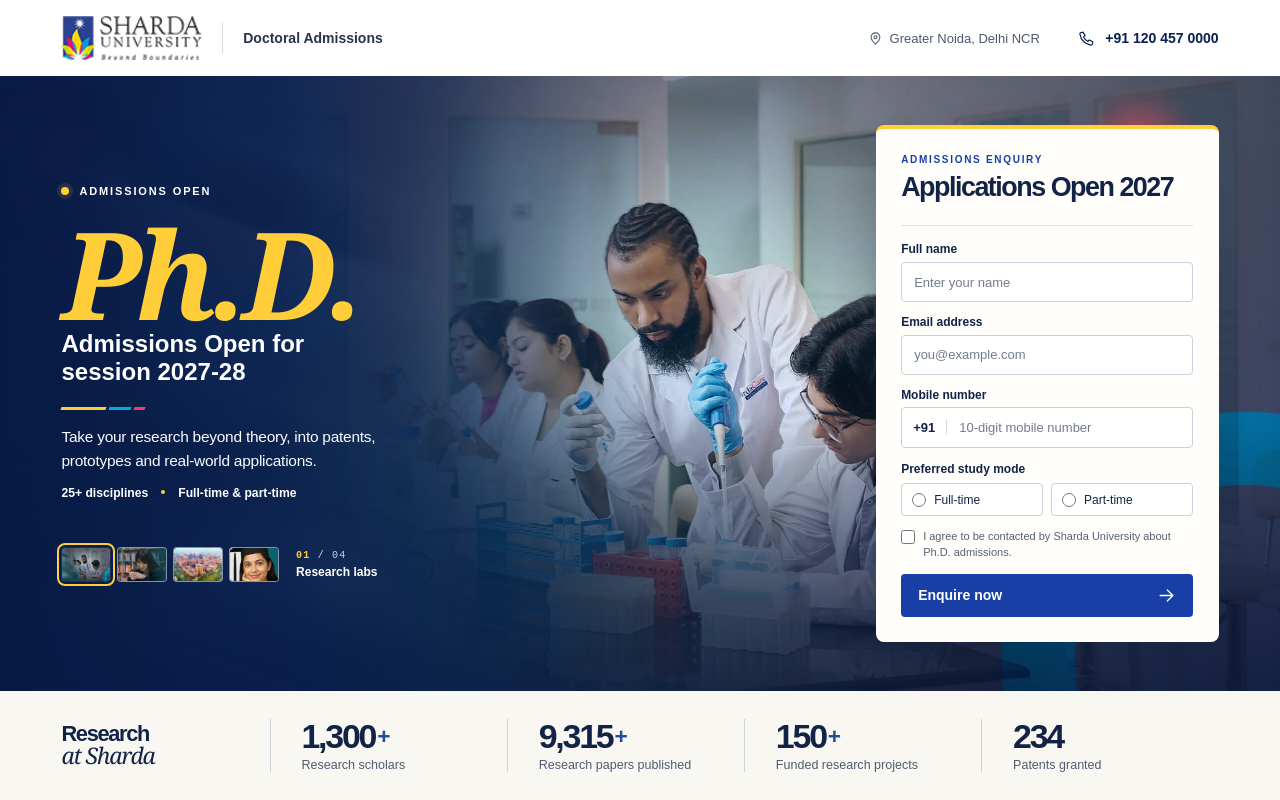
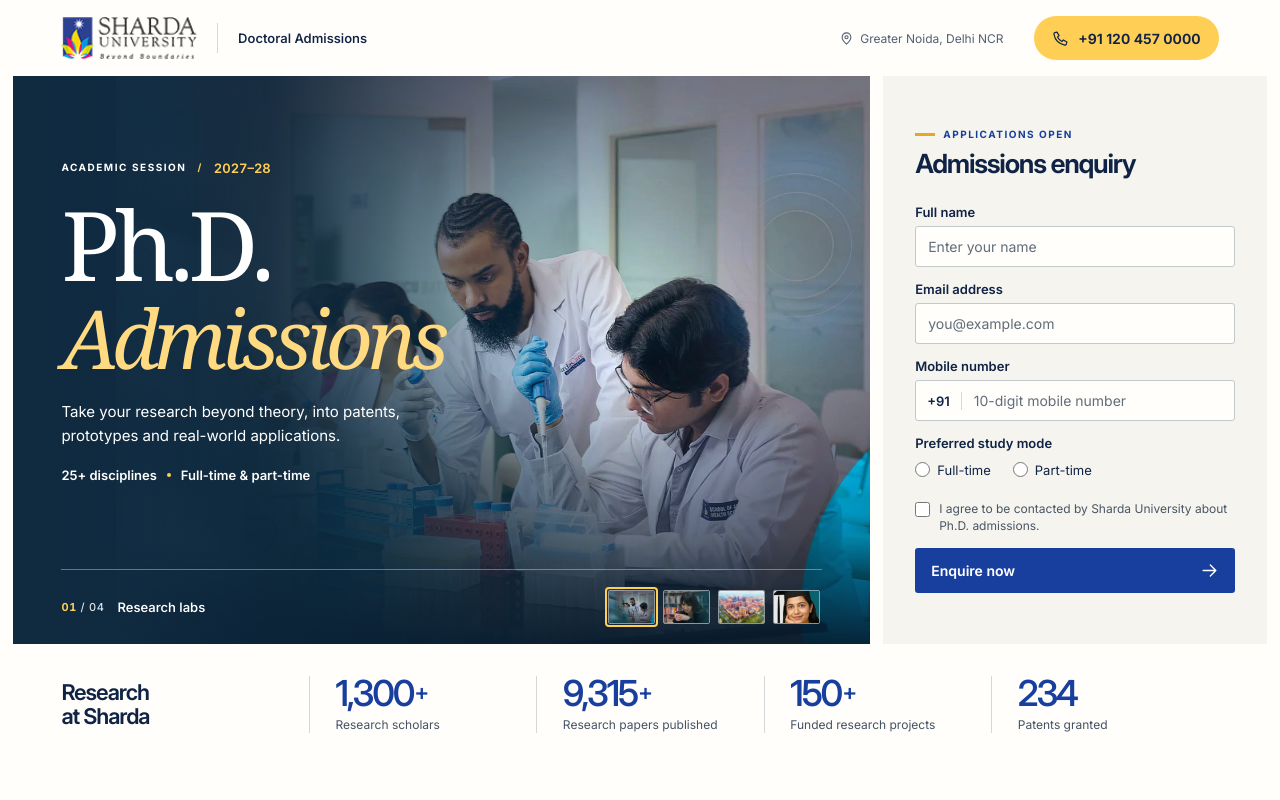
Before and after one commit to ab-dwv/phd-landing-page, a plain HTML site: page index.html in a window 1280 px wide. Drawn offline with Linux system fonts and the light colour scheme; a web font is replaced by a local one.

Commit message:
Second Iteration

```diff
--- a/index.html
+++ b/index.html
@@ -7,7 +7,7 @@
   <title>Ph.D. Admissions | Sharda University</title>
   <meta name="description" content="Explore full-time and part-time Ph.D. programmes across more than 25 disciplines at Sharda University, Greater Noida.">
   <link rel="icon" href="data:,">
-  <link rel="preload" href="assets/dm-sans.ttf" as="font" type="font/ttf" crossorigin>
+  <link rel="preload" href="assets/inter-variable.woff2" as="font" type="font/woff2" crossorigin>
   <link rel="stylesheet" href="styles.css">
   <script src="app.js" defer></script>
 </head>
@@ -21,19 +21,20 @@
   <header class="masthead">
     <div class="identity">
       <img class="wordmark" src="assets/sharda-logo.png" width="130" height="40" alt="Sharda University">
-      <span class="identity-rule"></span>
+      <span class="identity-rule" aria-hidden="true"></span>
       <span class="department">Doctoral Admissions</span>
     </div>
     <div class="header-details">
       <span class="location"><svg class="icon"><use href="#pin"/></svg> Greater Noida, Delhi NCR</span>
       <a class="helpline" href="tel:+911204570000" aria-label="Call the admissions helpline on +91 120 457 0000">
-        <svg class="icon"><use href="#phone"/></svg><span>+91 120 457 0000</span>
+        <svg class="icon" aria-hidden="true"><use href="#phone"/></svg><span>+91 120 457 0000</span>
       </a>
     </div>
   </header>
 
   <main>
     <section class="hero" aria-labelledby="programme-title">
+      <div class="story">
         <div class="photographs" aria-hidden="true">
           <div class="scene lab is-active" data-scene="lab"><img src="assets/banner2.webp" alt="" fetchpriority="high"></div>
           <div class="scene library" data-scene="library">
@@ -46,32 +47,30 @@
         </div>
         <div class="photo-wash" aria-hidden="true"></div>
 
-      <div class="hero-layout">
         <div class="intro">
-          <div class="open-status"><span></span>Admissions open</div>
-          <h1 id="programme-title"><em><span class="degree">Ph.D.</span></em> Admissions Open for <br> session 2027-28</h1>
-          <div class="brand-rule" aria-hidden="true"><i></i><i></i><i></i></div>
-          <p class="summary">Take your research beyond theory, into patents,<br>prototypes and real-world applications.</p>
+          <p class="session"><span>Academic session</span> 2027–28</p>
+          <h1 id="programme-title">Ph.D.<br><em>Admissions</em></h1>
+          <p class="summary">Take your research beyond theory, into patents, prototypes and real-world applications.</p>
           <ul class="programme-facts" aria-label="Programme details">
             <li>25+ disciplines</li><li>Full-time &amp; part-time</li>
           </ul>
 
+        </div>
         <div class="gallery" role="group" aria-label="Choose a Sharda University photograph">
+          <div class="photo-credit" aria-live="polite" aria-atomic="true"><span class="photo-count"><b>01</b> / 04</span><span class="photo-caption">Research labs</span></div>
           <div class="thumbnails">
             <button class="thumb lab-thumb" type="button" data-photo="lab" data-caption="Research labs" aria-label="Show research labs" aria-pressed="true"><img src="assets/banner2.webp" alt=""></button>
             <button class="thumb" type="button" data-photo="library" data-caption="In the library" aria-label="Show the library" aria-pressed="false"><svg viewBox="926 117 485 540" preserveAspectRatio="xMidYMid slice" aria-hidden="true"><image href="assets/banner1.webp" width="2069" height="993"/></svg></button>
             <button class="thumb" type="button" data-photo="campus" data-caption="Greater Noida campus" aria-label="Show the Greater Noida campus" aria-pressed="false"><img src="assets/sharda.webp" alt=""></button>
             <button class="thumb" type="button" data-photo="graduate" data-caption="Research community" aria-label="Show the research community" aria-pressed="false"><svg viewBox="18 284 252 310" preserveAspectRatio="xMidYMid slice" aria-hidden="true"><image href="assets/banner3.webp" width="2069" height="993"/></svg></button>
           </div>
-            <div class="photo-credit" aria-live="polite" aria-atomic="true"><span class="photo-count"><b>01</b> / 04</span><span class="photo-caption">Research labs</span></div>
         </div>
       </div>
 
       <aside class="enquiry" aria-labelledby="enquiry-title">
         <div class="form-intro">
-            <p class="eyebrow">Admissions enquiry</p>
-            <h2 id="enquiry-title">Applications Open 2027</h2>
-            <p></p>
+          <p class="eyebrow">Applications open</p>
+          <h2 id="enquiry-title">Admissions enquiry</h2>
         </div>
         <form id="enquiry-form">
           <label class="field">Full name<input id="full-name" name="name" autocomplete="name" required maxlength="120" pattern=".*\S.*" placeholder="Enter your name"></label>
@@ -93,10 +92,9 @@
           <button type="button" class="cta" id="edit-enquiry">Edit enquiry <svg class="icon" aria-hidden="true"><use href="#arrow"/></svg></button>
         </div>
       </aside>
-      </div>
     </section>
     <aside class="research-band" aria-labelledby="research-title">
-      <h2 id="research-title">Research<br><em>at Sharda</em></h2>
+      <h2 id="research-title">Research <span>at Sharda</span></h2>
       <dl class="statistics">
         <div><dt>Research scholars</dt><dd>1,300<span>+</span></dd></div>
         <div><dt>Research papers published</dt><dd>9,315<span>+</span></dd></div>
--- a/styles.css
+++ b/styles.css
@@ -1,157 +1,215 @@
 @font-face {
-  font-family: "DM Sans";
+  font-family: Inter;
+  src: url("assets/inter-variable.woff2") format("woff2");
   font-style: normal;
-  font-weight: 100 1000;
+  font-weight: 100 900;
   font-display: swap;
-  src: url("assets/dm-sans.ttf") format("truetype");
 }
 
 :root {
-  --navy: #0a1f52;
-  --blue: #173fa6;
-  --gold: #ffce38;
+  --ink: #102345;
+  --blue: #183f9d;
+  --gold: #ffce55;
   --paper: #fffefb;
-  --ink: #132348;
-  --gutter: clamp(36px, 4.8vw, 100px);
-  --header-height: clamp(68px, 9.5vh, 92px);
-  --band-height: clamp(96px, 13.6vh, 142px);
-  font-family: "DM Sans", Arial, sans-serif;
+  --line: #d5d8d9;
+  --edge: clamp(8px, 1vw, 18px);
+  --pad: clamp(24px, 3.8vw, 76px);
+  font-family: Inter, Arial, sans-serif;
   color: var(--ink);
   background: var(--paper);
 }
 
 *, *::before, *::after { box-sizing: border-box; }
-body { margin: 0; min-width: 980px; }
+body, h1, h2, p, dl, dd { margin: 0; }
 button, input { font: inherit; }
-button, a, label:has(input[type="radio"]), label:has(input[type="checkbox"]) { -webkit-tap-highlight-color: transparent; }
 button { cursor: pointer; }
-button:focus-visible, a:focus-visible { outline: 3px solid #00a6d0; outline-offset: 4px; }
+button:focus-visible, a:focus-visible, input:focus-visible {
+  outline: 3px solid #1684b8;
+  outline-offset: 3px;
+}
 [hidden] { display: none !important; }
 .symbols { position: absolute; width: 0; height: 0; overflow: hidden; }
-.icon { width: 17px; height: 17px; fill: none; stroke: currentColor; stroke-width: 1.65; stroke-linecap: round; stroke-linejoin: round; }
+.icon { width: 17px; height: 17px; fill: none; stroke: currentColor; stroke-width: 1.7; stroke-linecap: round; stroke-linejoin: round; }
 
+/* The masthead and numbers align to the text inside the photo. */
 .masthead {
-  height: var(--header-height);
-  padding: 0 var(--gutter);
-  display: flex;
-  align-items: center;
-  justify-content: space-between;
-  background: #fff;
+  min-height: clamp(76px, 9vh, 98px);
+  padding: 12px calc(var(--edge) + var(--pad));
+  display: flex; justify-content: space-between; align-items: center; gap: 16px;
 }
 .identity, .header-details, .helpline, .location { display: flex; align-items: center; }
-.wordmark { width: clamp(130px, 11vw, 164px); height: auto; }
-.identity-rule { width: 1px; height: 30px; background: #d6dae2; margin: 0 20px; }
-.department { color: #28334d; font-size: 14px; font-weight: 600; }
-.header-details { gap: clamp(24px, 3vw, 48px); }
-.location { gap: 7px; color: #4e586d; font-size: 13px; }
+.wordmark { display: block; width: clamp(132px, 10.6vw, 164px); height: auto; }
+.identity-rule { width: 1px; height: 30px; margin-inline: 20px; background: var(--line); }
+.department { font-size: 13px; font-weight: 560; }
+.header-details { gap: clamp(16px, 2.4vw, 40px); }
+.location { gap: 6px; color: #526071; font-size: 12px; }
 .location .icon { width: 15px; height: 15px; }
-.helpline { gap: 10px; color: var(--navy); text-decoration: none; font-size: 14px; font-weight: 700; }
-.helpline:hover { text-decoration: underline; text-underline-offset: 4px; }
+.helpline {
+  min-height: 44px; padding: 10px 18px; gap: 9px;
+  border-radius: 999px; background: var(--gold); color: var(--ink);
+  font-size: 14px; font-weight: 650; text-decoration: none; white-space: nowrap;
+}
+.helpline:hover { background: #ffbd32; }
 
-.hero { position: relative; isolation: isolate; background: var(--navy); color: #fff; }
-.photographs, .photo-wash, .scene { position: absolute; inset: 0; pointer-events: none; }
-.photographs { overflow: hidden; z-index: -3; }
-.scene { opacity: 0; transition: opacity .65s ease; }
+.hero {
+  margin-inline: var(--edge); display: grid; column-gap: var(--edge);
+  grid-template-columns: minmax(0, 1fr) clamp(330px, 30vw, 505px);
+}
+.story {
+  min-width: 0; min-height: clamp(530px, 71svh, 750px);
+  position: relative; isolation: isolate; overflow: hidden;
+  display: grid; grid-template-rows: 1fr auto;
+  padding: 0 var(--pad); color: #fff; background: #102a40;
+}
+.photographs, .scene, .photo-wash { position: absolute; inset: 0; pointer-events: none; }
+.photographs { z-index: -2; left: 12%; overflow: hidden; }
+.scene { opacity: 0; transition: opacity .35s ease; }
 .scene.is-active { opacity: 1; }
 .scene img, .scene svg { width: 100%; height: 100%; display: block; object-fit: cover; }
-.scene.lab img { object-position: 50% 43%; filter: brightness(1.23) saturate(1.02); }
-.scene.campus img { object-position: 50% 47%; }
-.scene.library, .scene.graduate { left: 32%; right: 22%; }
-.scene.library svg, .scene.graduate svg { mask-image: linear-gradient(90deg, transparent, #000 25%, #000 87%, transparent); }
+.scene.lab img { object-position: 56% 42%; filter: brightness(1.22) saturate(1.1); }
+.scene.campus img { object-position: 54% 45%; }
+.scene.library, .scene.graduate { left: 36%; mask-image: linear-gradient(90deg, transparent, #000 20%); }
 .photo-wash {
-  z-index: -2;
-  background: linear-gradient(90deg, rgba(7,25,69,.96) 0%, rgba(9,29,76,.91) 22%, rgba(10,32,77,.65) 34%, rgba(11,30,62,.06) 52%, rgba(9,26,60,.05) 68%, rgba(8,24,58,.48) 100%),
-    linear-gradient(0deg, rgba(6,20,54,.72), transparent 46%);
+  z-index: -1;
+  background: linear-gradient(90deg, #102a40 3%, rgba(16,42,64,.97) 12%, rgba(12,36,57,.85) 30%, rgba(12,36,57,.42) 49%, transparent 72%),
+              linear-gradient(0deg, rgba(6,25,42,.91), rgba(6,25,42,.34) 19%, transparent 48%);
 }
-.hero-layout {
-  min-height: max(516px, calc(100svh - var(--header-height) - var(--band-height)));
-  padding: clamp(20px, 3.4vh, 44px) var(--gutter);
-  display: grid;
-  grid-template-columns: minmax(0, 1fr) clamp(317px, 26.8vw, 414px);
-  align-items: center;
-  gap: 24px;
+.intro { align-self: center; padding-block: clamp(38px, 5vh, 70px); }
+.session, .eyebrow { display: flex; align-items: center; gap: 11px; }
+.session { font-size: 13px; font-weight: 620; color: var(--gold); font-variant-numeric: tabular-nums; }
+.session span, .eyebrow { font-size: 10px; font-weight: 700; line-height: 1.5; letter-spacing: .15em; text-transform: uppercase; }
+.session span { color: #fff; }
+.session span::after { content: "/"; color: var(--gold); margin-left: 11px; }
+h1 {
+  margin: clamp(22px, 3vh, 36px) 0 24px;
+  font: 400 clamp(76px, 7.5vw, 138px)/.92 Georgia, "Times New Roman", serif;
+  letter-spacing: -.055em;
 }
-.intro { width: max-content; max-width: 100%; padding: 5px 0; }
-.open-status { display: flex; align-items: center; gap: 10px; font-weight: 700; font-size: 11px; letter-spacing: .17em; text-transform: uppercase; }
-.open-status span { width: 8px; height: 8px; border-radius: 50%; background: var(--gold); box-shadow: 0 0 0 4px #ffce381c; }
-h1 { margin: clamp(14px, 2.5vh, 28px) 0 0; }
-.degree { display: block; font-size: clamp(96px, min(9.5vw, 17vh), 170px); line-height: .93; letter-spacing: -.045em; font-weight: 760; }
-h1 em { display: block; font: italic 400 clamp(55px, min(5.55vw, 9vh), 97px)/1.06 Georgia, "Times New Roman", serif; color: var(--gold); letter-spacing: -.065em; }
-.brand-rule { display: flex; width: 84px; height: 3px; gap: 3px; margin: clamp(15px, 2.7vh, 32px) 0 15px; transform: skewX(-21deg); }
-.brand-rule i:nth-child(1) { flex: 4; background: var(--gold); }
-.brand-rule i:nth-child(2) { flex: 2; background: #00acdf; }
-.brand-rule i:nth-child(3) { flex: 1; background: #ee416a; }
-.summary { font-size: clamp(15px, 1.21vw, 20px); line-height: 1.52; letter-spacing: -.016em; color: #fcfcff; margin: 0; }
-.programme-facts { display: flex; align-items: center; gap: 13px; margin: 14px 0 0; padding: 0; list-style: none; font-size: clamp(12px, .95vw, 15px); font-weight: 650; }
-.programme-facts li + li::before { content: ""; display: inline-block; width: 4px; height: 4px; border-radius: 50%; background: var(--gold); margin: 0 13px 3px 0; }
-.gallery { display: flex; align-items: center; gap: 17px; margin-top: clamp(26px, 5.8vh, 78px); }
-.thumbnails { display: flex; gap: 6px; }
-.thumb { position: relative; width: clamp(45px, 3.9vw, 64px); aspect-ratio: 1.4; border: 1px solid #ffffff7a; border-radius: 4px; padding: 0; background: #173054; transition: transform .18s ease; }
-.thumb img, .thumb svg { width: 100%; height: 100%; display: block; object-fit: cover; border-radius: 3px; }
-.lab-thumb img { object-position: 66% 50%; }
-.thumb[aria-pressed="true"] { outline: 2px solid var(--gold); outline-offset: 2px; border-color: transparent; }
-.thumb:hover { transform: translateY(-2px); }
-.photo-credit { display: grid; gap: 3px; }
-.photo-count { font: 400 10px/1.2 "Courier New", monospace; letter-spacing: .12em; color: #c8d4ed; }
+h1 em { color: #ffda80; font-size: .85em; font-weight: 400; }
+.summary { max-width: 36ch; font-size: clamp(15px, 1.18vw, 19px); line-height: 1.53; }
+.programme-facts {
+  display: flex; flex-wrap: wrap; gap: 0 10px; align-items: center;
+  padding: 0; margin: 19px 0 0; list-style: none;
+  color: #fff; font-size: 13px; line-height: 1.5; font-weight: 600;
+}
+.programme-facts li + li::before { content: ""; display: inline-block; width: 4px; height: 4px; border-radius: 50%; margin: 0 10px 3px 0; background: var(--gold); }
+.gallery {
+  display: flex; align-items: center; justify-content: space-between; gap: 12px;
+  border-top: 1px solid #ffffff59; padding-block: 15px;
+}
+.photo-credit { display: flex; align-items: center; flex-wrap: wrap; gap: 4px 13px; }
+.photo-count { color: #dde4e8; font-size: 11px; font-weight: 500; letter-spacing: .06em; font-variant-numeric: tabular-nums; }
 .photo-count b { color: var(--gold); }
-.photo-caption { font-size: 12px; font-weight: 600; }
+.photo-caption { font-size: 13px; font-weight: 550; }
+.thumbnails { display: flex; gap: 4px; }
+.thumb { display: grid; align-items: center; position: relative; width: 51px; height: 44px; padding: 5px 2px; border: 0; background: transparent; }
+.thumb img, .thumb svg { width: 100%; height: 100%; min-height: 0; display: block; object-fit: cover; border: 1px solid #ffffff82; border-radius: 2px; }
+.thumb[aria-pressed="true"]::after { content: ""; position: absolute; inset: 2px -1px; border: 2px solid var(--gold); border-radius: 4px; }
+.thumb:hover img, .thumb:hover svg { border-color: white; }
+.thumb:focus-visible { outline-color: #fff; }
 
 .enquiry {
-  color: var(--ink);
-  background: var(--paper);
-  padding: clamp(22px, 2vw, 33px);
-  border-radius: 8px;
-  box-shadow: 0 12px 45px #03163132;
-  border-top: 4px solid var(--gold);
+  padding: 30px clamp(24px, 2.5vw, 52px);
+  display: flex; flex-direction: column; justify-content: center;
+  min-width: 0; background: #f5f4ee;
 }
-.form-intro { border-bottom: 1px solid #dcdfe4; padding-bottom: clamp(13px, 2vh, 22px); margin-bottom: clamp(13px, 2vh, 21px); }
-.eyebrow { margin: 0 0 7px; font-size: 10px; letter-spacing: .17em; text-transform: uppercase; font-weight: 800; color: var(--blue); }
-.form-intro h2 { font-size: clamp(25px, 2.1vw, 34px); line-height: 1.12; margin: 0; letter-spacing: -.055em; font-weight: 740; }
-.form-intro p:last-child { font-size: 13px; color: #566074; margin: 7px 0 0; }
-form { display: grid; gap: clamp(10px, 1.62vh, 18px); }
-.field, legend { font-size: 12px; font-weight: 650; line-height: 1.2; }
+.form-intro { margin-bottom: 24px; }
+.eyebrow { color: var(--blue); gap: 8px; }
+.eyebrow::before { content: ""; width: 20px; height: 3px; background: #e5a822; }
+.form-intro h2 { margin-top: 7px; font-size: clamp(25px, 2.06vw, 36px); line-height: 1.13; letter-spacing: -.048em; font-weight: 650; }
+form { display: grid; gap: 13px; }
+.field, legend { font-size: 13px; line-height: 1.4; font-weight: 600; }
 .field { display: grid; gap: 5px; }
 .field > input, .phone-field {
-  width: 100%; height: clamp(36px, 5.05vh, 47px);
-  border: 1px solid #cbd1da; border-radius: 4px;
-  color: var(--ink); background: #fff;
+  width: 100%; min-width: 0; height: 41px; border: 1px solid #c2c9cd;
+  border-radius: 3px; background: var(--paper); color: var(--ink);
 }
-.field input { padding: 0 12px; font-size: 13px; font-weight: 400; min-width: 0; }
-.field input::placeholder { color: #737c8b; opacity: 1; }
-.field > input:focus, .phone-field:focus-within { outline: 2px solid #4069b7; outline-offset: 0; border-color: transparent; }
+.field input { min-width: 0; font-size: 14px; font-weight: 400; padding: 0 12px; }
+.field input::placeholder { color: #616d7b; opacity: 1; }
+.field > input:focus, .phone-field:focus-within { outline: 2px solid var(--blue); outline-offset: 0; border-color: transparent; }
 .phone-field { display: flex; align-items: center; }
-.phone-field .prefix { padding: 0 11px; border-right: 1px solid #d4d9e1; font-size: 13px; }
+.phone-field .prefix { padding: 0 11px; border-right: 1px solid var(--line); font-size: 13px; }
 .phone-field input { flex: 1; height: 100%; border: 0; outline: 0; background: transparent; color: inherit; }
-fieldset { margin: 1px 0 0; padding: 0; border: 0; min-width: 0; }
-legend { padding: 0 0 7px; }
-.study-options { display: flex; gap: 8px; }
-.study-options label { display: flex; align-items: center; gap: 8px; flex: 1; border: 1px solid #cbd1da; border-radius: 4px; min-height: 33px; padding: 5px 10px; font-size: 12px; cursor: pointer; background: white; }
-.study-options label:has(:checked) { border-color: #2857aa; background: #f0f5ff; color: var(--blue); }
-.study-options input, .consent input { margin: 0; accent-color: var(--blue); width: 14px; height: 14px; flex-shrink: 0; }
-.consent { display: flex; gap: 8px; align-items: flex-start; font-size: 11px; line-height: 1.45; color: #566074; cursor: pointer; }
-.consent input { margin-top: 1px; }
-.cta { display: flex; justify-content: space-between; align-items: center; border: 0; width: 100%; border-radius: 4px; min-height: 43px; padding: 11px 17px; color: white; background: var(--blue); font-size: 14px; font-weight: 700; }
-.cta:hover { background: #103185; }
-.cta .icon { width: 19px; height: 19px; transition: transform .18s ease; }
-.cta:hover .icon { transform: translateX(3px); }
+fieldset { margin: 0; padding: 0; border: 0; min-width: 0; }
+legend { padding: 0; }
+.study-options { display: flex; gap: 22px; }
+.study-options label { display: flex; align-items: center; gap: 7px; min-height: 34px; font-size: 13px; cursor: pointer; }
+.study-options input, .consent input { margin: 0; accent-color: var(--blue); width: 15px; height: 15px; flex: none; }
+.consent { display: flex; gap: 9px; align-items: flex-start; font-size: 12px; line-height: 1.48; color: #495665; cursor: pointer; }
+.consent input { margin-top: 2px; }
+.cta {
+  display: flex; justify-content: space-between; align-items: center;
+  width: 100%; min-height: 45px; padding: 10px 16px; border: 0; border-radius: 3px;
+  color: #fff; background: var(--blue); font-weight: 620; font-size: 14px;
+}
+.cta:hover { background: #0c307f; }
+.cta .icon { width: 19px; height: 19px; }
 .confirmation h3 { margin: 0 0 8px; font-size: 20px; }
-.confirmation p { line-height: 1.6; font-size: 14px; color: #566074; margin: 0 0 24px; }
+.confirmation p { line-height: 1.6; font-size: 14px; color: #495665; margin: 0 0 24px; }
 
-.research-band { min-height: var(--band-height); padding: 18px var(--gutter); display: flex; align-items: center; background: #f8f7f2; }
-.research-band h2 { flex: 0 0 18%; margin: 0; font-size: clamp(21px, 1.7vw, 30px); line-height: 1.03; font-weight: 700; letter-spacing: -.06em; }
-.research-band h2 em { font: italic 400 1.05em/1 Georgia, serif; letter-spacing: -.05em; }
-.statistics { margin: 0; flex: 1; display: grid; grid-template-columns: repeat(4, 1fr); }
-.statistics > div { border-left: 1px solid #cfd3d8; padding-left: clamp(15px, 2.4vw, 48px); display: flex; flex-direction: column-reverse; justify-content: center; gap: 4px; }
-.statistics dd { margin: 0; font-size: clamp(28px, 2.65vw, 48px); line-height: 1.05; letter-spacing: -.065em; font-weight: 680; }
-.statistics dd span { color: #254c98; font-size: .67em; vertical-align: .16em; padding-left: 2px; }
-.statistics dt { font-size: clamp(11px, .98vw, 15px); color: #515c70; }
+.research-band {
+  margin-inline: var(--edge); padding: clamp(26px, 4vh, 54px) var(--pad);
+  display: grid; grid-template-columns: 1fr 4fr; align-items: center; gap: 20px;
+}
+.research-band h2 { font-size: clamp(21px, 1.7vw, 32px); line-height: 1.08; letter-spacing: -.05em; font-weight: 620; }
+.research-band h2 span { display: block; }
+.statistics { display: grid; grid-template-columns: repeat(4, minmax(0, 1fr)); }
+.statistics > div { border-left: 1px solid var(--line); padding-left: clamp(14px, 2vw, 46px); display: flex; flex-direction: column-reverse; justify-content: flex-end; gap: 5px; }
+.statistics dd { color: var(--blue); font-size: clamp(28px, 2.8vw, 51px); line-height: 1; letter-spacing: -.06em; font-weight: 560; }
+.statistics dd span { font-size: .64em; vertical-align: .25em; margin-left: 1px; }
+.statistics dt { font-size: clamp(12px, .94vw, 15px); color: #455265; line-height: 1.35; }
 
-@media (max-height: 720px) {
-  .hero-layout { padding-block: 16px; }
-  .enquiry { padding: 19px 23px; }
-  .form-intro { margin-bottom: 10px; padding-bottom: 11px; }
-  form { gap: 9px; }
+@media (max-width: 1000px) {
+  .hero { grid-template-columns: minmax(0, 1fr) 320px; }
+  .photographs { left: 0; }
+  .hero .story { padding-inline: 26px; }
+  h1 { font-size: clamp(65px, 8vw, 80px); }
+  .photo-credit { display: grid; gap: 2px; }
 }
-@media (prefers-reduced-motion: reduce) {
-  *, *::before, *::after { transition-duration: 0s !important; }
+@media (max-width: 790px) {
+  .location { display: none; }
+  .hero { grid-template-columns: 1fr; }
+  .story { min-height: clamp(430px, 72vw, 505px); }
+  .intro { padding-block: 36px; }
+  .enquiry { padding: 28px var(--pad) 32px; }
+  form { grid-template-columns: repeat(2, minmax(0, 1fr)); gap: 16px 20px; }
+  .consent, .cta { align-self: center; }
+  .form-intro { margin-bottom: 18px; }
+  .research-band { display: block; }
+  .research-band h2 { margin-bottom: 20px; }
+  .research-band h2 span { display: inline; }
+  .statistics > div:first-child { border-left: 0; padding-left: 0; }
 }
+@media (max-width: 540px) {
+  .masthead { min-height: 67px; padding-inline: 16px; gap: 8px; }
+  .identity-rule, .department { display: none; }
+  .wordmark { width: clamp(109px, 30vw, 138px); }
+  .helpline { gap: 6px; min-height: 44px; padding: 9px 12px; font-size: 12px; }
+  .helpline .icon { width: 15px; height: 15px; }
+  .hero .story { min-height: 480px; padding-inline: 20px; }
+  .photographs { inset: 0 0 23%; }
+  .scene.lab img { object-position: 61% top; }
+  .scene.library, .scene.graduate { left: 28%; }
+  .photo-wash {
+    background: linear-gradient(0deg, #102a40 20%, rgba(16,42,64,.96) 31%, rgba(16,42,64,.60) 53%, transparent 81%),
+                linear-gradient(90deg, rgba(12,36,57,.69), transparent 75%);
+  }
+  .intro { align-self: end; padding: 95px 0 18px; }
+  h1 { font-size: clamp(62px, 15vw, 78px); margin: 16px 0; }
+  .summary { max-width: 34ch; font-size: 15px; }
+  .programme-facts { margin-top: 12px; font-size: 12px; }
+  .session { font-size: 12px; }
+  .gallery { padding-block: 9px; gap: 7px; }
+  .photo-caption { font-size: 11px; }
+  .thumbnails { gap: 1px; }
+  .thumb { width: 44px; }
+  .enquiry { padding: 27px 20px; }
+  form { grid-template-columns: 1fr; gap: 14px; }
+  .field input { font-size: 16px; }
+  .field > input, .phone-field { height: 44px; }
+  .research-band { padding-inline: 20px; }
+  .statistics { grid-template-columns: repeat(2, minmax(0, 1fr)); gap: 20px 12px; }
+  .statistics > div { padding-left: 12px; }
+  .statistics > div:nth-child(odd) { padding-left: 0; border-left: 0; }
+}
+@media (prefers-reduced-motion: reduce) { .scene { transition: none; } }
```
Also changed, not shown: hero-preview.png. Lines whose indentation alone changed are shown as unchanged.
